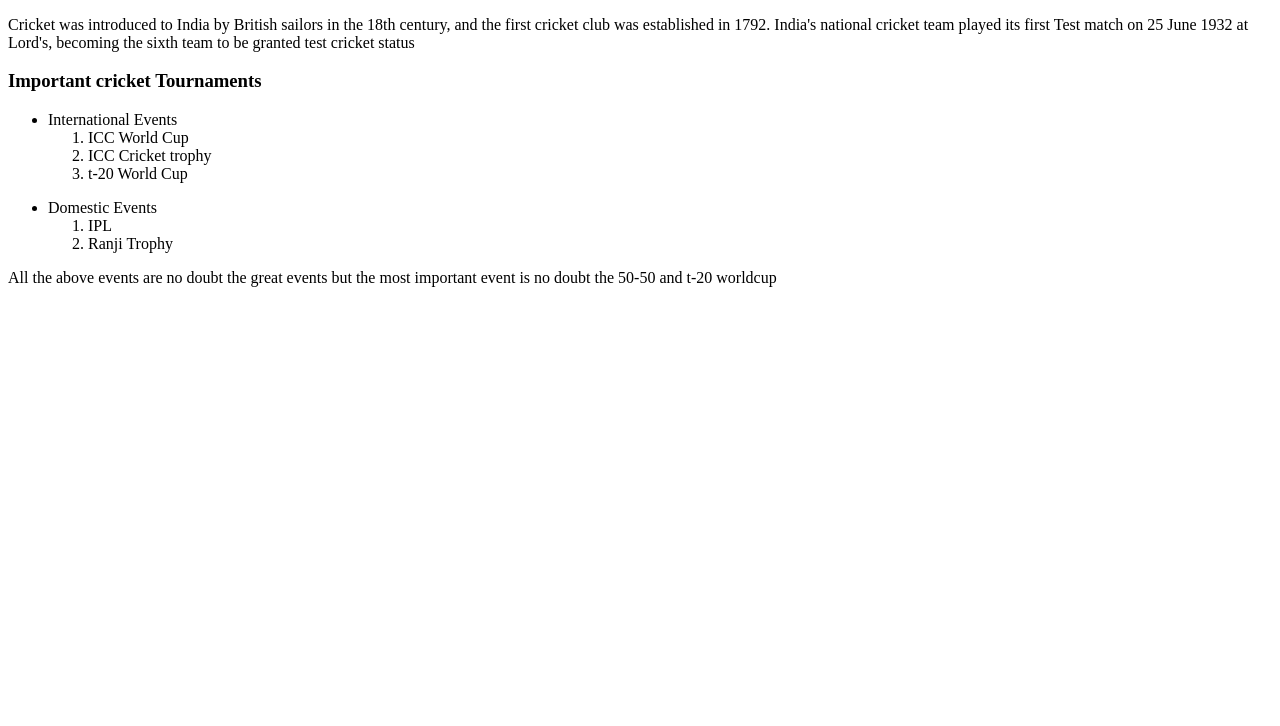
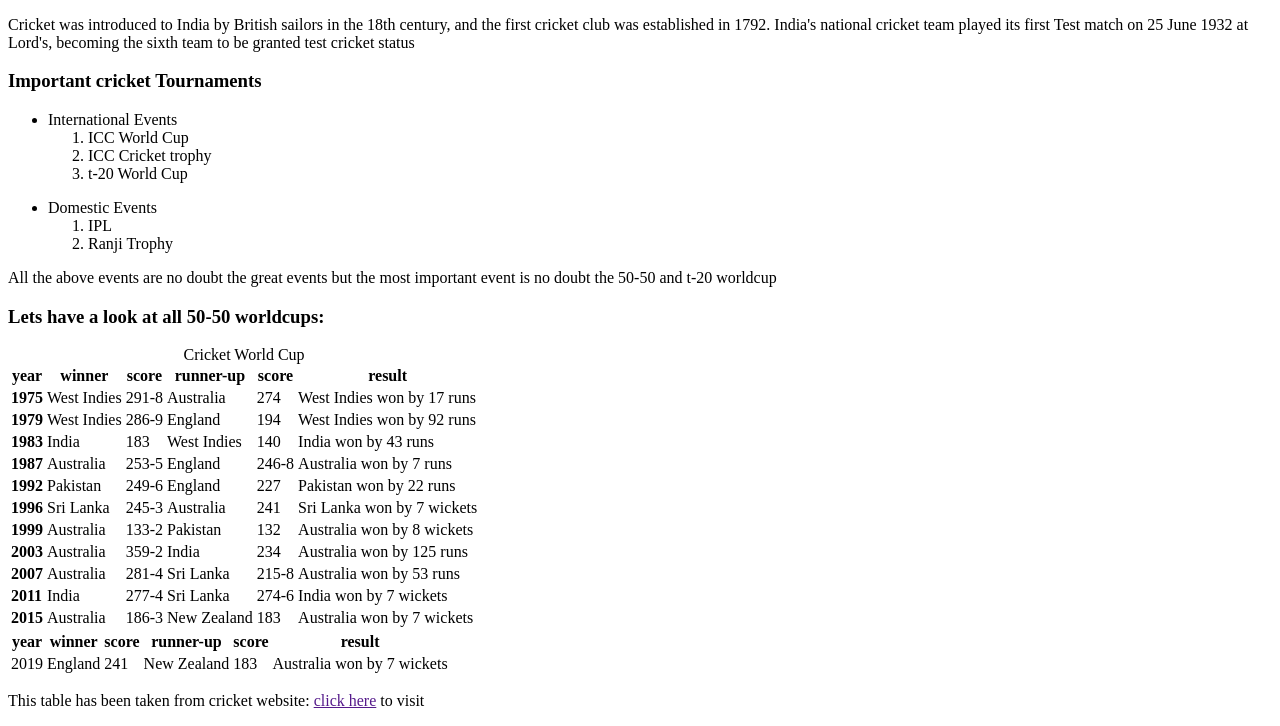
Before and after one commit to kssc90/examtime, a plain HTML site: page index.html in a window 1280 px wide. Shown: the part 105-831 px from the top of the page. Before the commit the page ends 800 px from the top, so only its background shows below. Drawn offline with Linux system fonts and the light colour scheme.

Commit message:
second commit

```diff
--- a/index.html
+++ b/index.html
@@ -37,7 +37,142 @@
             </li>
         </ul>
 
-        <p>All the above events are no doubt the great events but the most important event is no doubt the 50-50 and t-20 worldcup</p>
+        <p>All the above events are no doubt the great events but the most important event is no doubt the 50-50 and
+            t-20 worldcup</p>
+
+
+    </div>
+
+    <div id="secondpart">
+        <h3>Lets have a look at all 50-50 worldcups:</h3>
+        <table>
+            <caption>Cricket World Cup</caption>
+            <thead>
+                <tr>
+                    <th><b>year</b></th>
+                    <th><b>winner</b></th>
+                    <th><b>score</b></th>
+                    <th><b>runner-up</b></th>
+                    <th><b>score</b></th>
+                    <th><b>result</b></th>
+                </tr>
+            </thead>
+            <tbody>
+                <tr>
+                    <td><b>1975</b></td>
+                    <td>West Indies</td>
+                    <td>291-8</td>
+                    <td>Australia</td>
+                    <td>274</td>
+                    <td>West Indies won by 17 runs</td>
+                </tr>
+                <tr>
+                    <td><b>1979</b></td>
+                    <td>West Indies</td>
+                    <td>286-9</td>
+                    <td>England</td>
+                    <td>194</td>
+                    <td>West Indies won by 92 runs</td>
+                </tr>
+                <tr>
+                    <td><b>1983</b></td>
+                    <td>India</td>
+                    <td>183</td>
+                    <td>West Indies</td>
+                    <td>140</td>
+                    <td>India won by 43 runs</td>
+                </tr>
+                <tr>
+                    <td><b>1987</b></td>
+                    <td>Australia</td>
+                    <td>253-5</td>
+                    <td>England</td>
+                    <td>246-8</td>
+                    <td>Australia won by 7 runs</td>
+                </tr>
+                <tr>
+                    <td><b>1992</b></td>
+                    <td>Pakistan</td>
+                    <td>249-6</td>
+                    <td>England</td>
+                    <td>227</td>
+                    <td>Pakistan won by 22 runs</td>
+                </tr>
+                <tr>
+                    <td><b>1996</b></td>
+                    <td>Sri Lanka</td>
+                    <td>245-3</td>
+                    <td>Australia</td>
+                    <td>241</td>
+                    <td>Sri Lanka won by 7 wickets</td>
+                </tr>
+                <tr>
+                    <td><b>1999</b></td>
+                    <td>Australia</td>
+                    <td>133-2</td>
+                    <td>Pakistan</td>
+                    <td>132</td>
+                    <td>Australia won by 8 wickets</td>
+                </tr>
+                <tr>
+                    <td><b>2003</b></td>
+                    <td>Australia</td>
+                    <td>359-2</td>
+                    <td>India</td>
+                    <td>234</td>
+                    <td>Australia won by 125 runs</td>
+                </tr>
+                <tr>
+                    <td><b>2007</b></td>
+                    <td>Australia</td>
+                    <td>281-4</td>
+                    <td>Sri Lanka</td>
+                    <td>215-8</td>
+                    <td>Australia won by 53 runs</td>
+                </tr>
+                <tr>
+                    <td><b>2011</b></td>
+                    <td>India</td>
+                    <td>277-4</td>
+                    <td>Sri Lanka</td>
+                    <td>274-6</td>
+                    <td>India won by 7 wickets</td>
+                </tr>
+                <tr>
+                    <td><b>2015</b></td>
+                    <td>Australia</td>
+                    <td>186-3</td>
+                    <td>New Zealand</td>
+                    <td>183</td>
+                    <td>Australia won by 7 wickets</td>
+                </tr>
+            </tbody>
+        </table>
+
+        <table>
+            <thead>
+                <tr>
+                    <th><b>year</b></th>
+                    <th><b>winner</b></th>
+                    <th><b>score</b></th>
+                    <th><b>runner-up</b></th>
+                    <th><b>score</b></th>
+                    <th><b>result</b></th>
+                </tr>
+            </thead>
+            <tbody>
+                <tr>
+                    <td>2019</td>
+                    <td>England</td>
+                    <td>241</td>
+                    <td>New Zealand</td>
+                    <td>183</td>
+                    <td>Australia won by 7 wickets</td>
+                </tr>
+            </tbody>
+        </table>
+
+        <p>This table has been taken from cricket website: <a href="">click here</a> to visit</p>
 
 
     </div>
```
